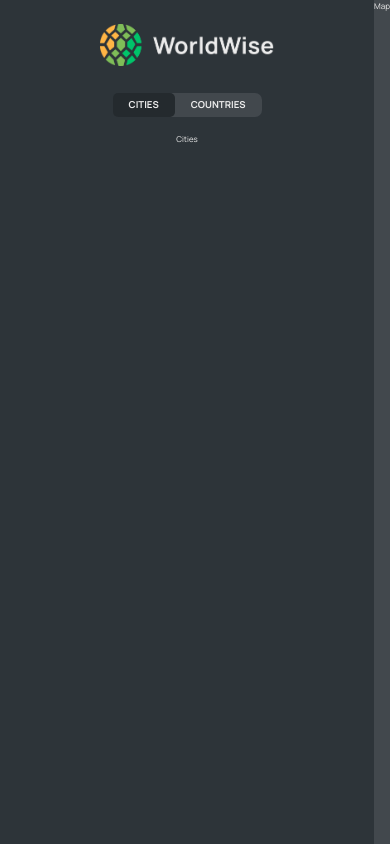
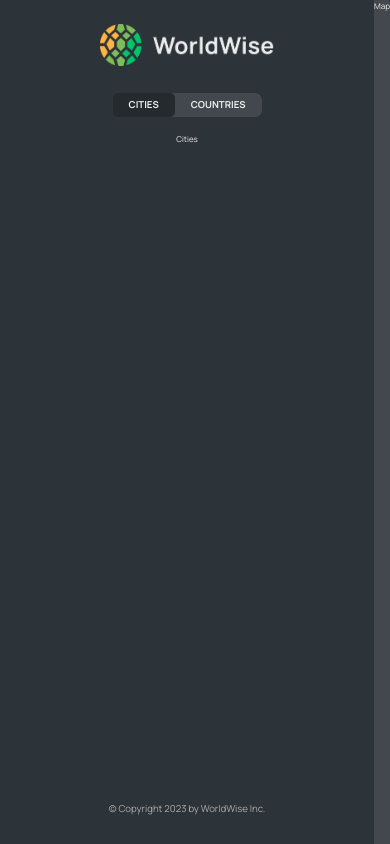
Before and after one commit to nboraxxd/world-wise, a React (Vite) app: page /app/cities in a window 390 px wide. Built offline with nearby package versions, Linux system fonts and the light colour scheme.

Commit message:
Rename files to match the context

```diff
--- a/src/components/SidebarFooter/SidebarFooter.jsx
+++ b/src/components/AppFooter/AppFooter.jsx
@@ -1,6 +1,6 @@
-import styles from './SidebarFooter.module.css'
+import styles from './AppFooter.module.css'
 
-export default function SidebarFooter() {
+export default function AppFooter() {
   return (
     <footer className={styles.footer}>
       <p className={styles.copyright}>&copy; Copyright {new Date().getFullYear()} by WorldWise Inc.</p>
--- a/src/components/SidebarFooter/SidebarFooter.module.css
+++ b/src/components/AppFooter/AppFooter.module.css
@@ -6,9 +6,3 @@
   font-size: 1.2rem;
   color: var(--color-light--1);
 }
-
-@media (max-width: 64em) {
-  .footer {
-    display: none;
-  }
-}
--- /dev/null
+++ b/src/components/AppFooter/index.js
@@ -0,0 +1 @@
+export { default as AppFooter } from './AppFooter'
--- a/src/components/Sidebar/Sidebar.jsx
+++ b/src/components/AppSidebar/AppSidebar.jsx
@@ -2,10 +2,10 @@ import { Outlet } from 'react-router-dom'
 
 import { Logo } from '@/components/Logo'
 import { AppNav } from '@/components/AppNav'
-import { SidebarFooter } from '@/components/SidebarFooter'
-import styles from './Sidebar.module.css'
+import { AppFooter } from '@/components/AppFooter'
+import styles from './AppSidebar.module.css'
 
-export default function Sidebar() {
+export default function AppSidebar() {
   return (
     <div className={styles.sidebar}>
       <Logo className={styles.logo} />
@@ -13,7 +13,7 @@ export default function Sidebar() {
 
       <Outlet />
 
-      <SidebarFooter />
+      <AppFooter />
     </div>
   )
 }
--- /dev/null
+++ b/src/components/AppSidebar/index.js
@@ -0,0 +1 @@
+export { default as AppSidebar } from './AppSidebar'
--- a/src/components/Sidebar/index.js
+++ /dev/null
@@ -1 +0,0 @@
-export { default as Sidebar } from './Sidebar'
--- a/src/components/SidebarFooter/index.js
+++ /dev/null
@@ -1 +0,0 @@
-export { default as SidebarFooter } from './SidebarFooter'
--- a/src/layouts/AppLayout/AppLayout.jsx
+++ b/src/layouts/AppLayout/AppLayout.jsx
@@ -1,11 +1,11 @@
-import { Sidebar } from '@/components/Sidebar'
+import { AppSidebar } from '@/components/AppSidebar'
 import { Map } from '@/components/Map'
 import styles from './AppLayout.module.css'
 
 export default function AppLayout() {
   return (
     <div className={styles.app}>
-      <Sidebar />
+      <AppSidebar />
       <Map />
     </div>
   )
```
Also changed, not shown: src/components/AppSidebar/AppSidebar.module.css (renamed from src/components/Sidebar/Sidebar.module.css).
